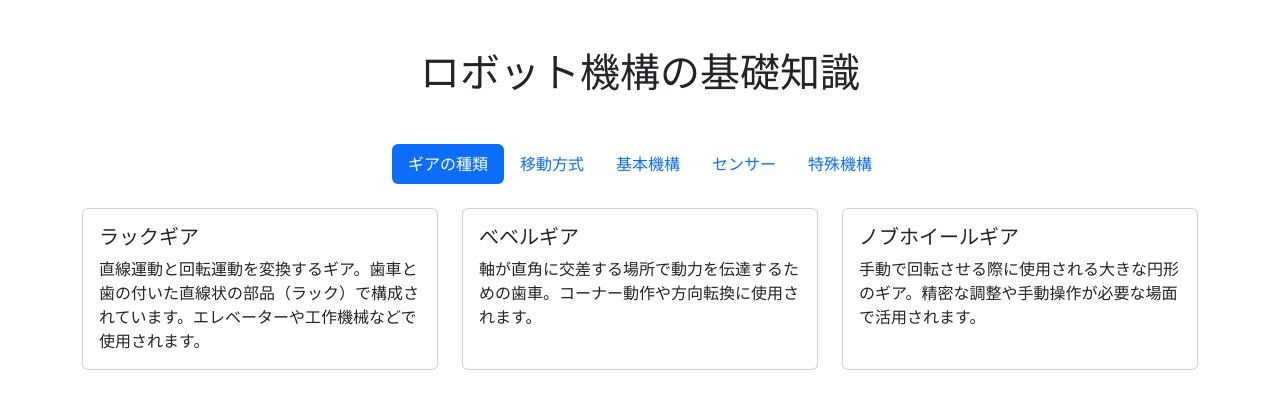
After one commit to Retr0413/DaoTextPage, a Flask app: template templates/mechanism.html in a window 1280 px wide. The commit adds this page. Shown: the top 417 px of the page. Run offline with Flask 3, Linux system fonts and the light colour scheme; the template is opened without the code that fills it, so the values that code supplies are empty; some libraries are stand-ins or nearby versions.

Commit message:
機構による絞り込みシステムのボタンを折り畳み式に変えた。機構を説明するデモのテキストページを作成した。次はルーティングを引く。

```diff
--- /dev/null
+++ b/templates/mechanism.html
@@ -0,0 +1,199 @@
+<!DOCTYPE html>
+<html lang="ja">
+<head>
+    <meta charset="UTF-8">
+    <meta name="viewport" content="width=device-width, initial-scale=1.0">
+    <title>ロボット機構の基礎知識</title>
+    <link href="https://cdnjs.cloudflare.com/ajax/libs/bootstrap/5.3.2/css/bootstrap.min.css" rel="stylesheet">
+    <style>
+        .mechanism-card {
+            transition: transform 0.2s;
+        }
+        .mechanism-card:hover {
+            transform: translateY(-5px);
+            box-shadow: 0 4px 8px rgba(0,0,0,0.1);
+        }
+        .nav-pills .nav-link.active {
+            background-color: #0d6efd;
+        }
+        .category-content {
+            display: none;
+        }
+        .category-content.active {
+            display: block;
+        }
+    </style>
+</head>
+<body>
+    <div class="container py-5">
+        <h1 class="text-center mb-5">ロボット機構の基礎知識</h1>
+
+        <ul class="nav nav-pills mb-4 justify-content-center" id="mechanismTabs">
+            <li class="nav-item">
+                <a class="nav-link active" data-bs-toggle="pill" href="#gears">ギアの種類</a>
+            </li>
+            <li class="nav-item">
+                <a class="nav-link" data-bs-toggle="pill" href="#movement">移動方式</a>
+            </li>
+            <li class="nav-item">
+                <a class="nav-link" data-bs-toggle="pill" href="#mechanisms">基本機構</a>
+            </li>
+            <li class="nav-item">
+                <a class="nav-link" data-bs-toggle="pill" href="#sensors">センサー</a>
+            </li>
+            <li class="nav-item">
+                <a class="nav-link" data-bs-toggle="pill" href="#special">特殊機構</a>
+            </li>
+        </ul>
+
+        <div class="tab-content">
+            <div class="tab-pane fade show active" id="gears">
+                <div class="row g-4">
+                    <div class="col-md-4">
+                        <div class="card h-100 mechanism-card">
+                            <div class="card-body">
+                                <h5 class="card-title">ラックギア</h5>
+                                <p class="card-text">直線運動と回転運動を変換するギア。歯車と歯の付いた直線状の部品（ラック）で構成されています。エレベーターや工作機械などで使用されます。</p>
+                            </div>
+                        </div>
+                    </div>
+                    <div class="col-md-4">
+                        <div class="card h-100 mechanism-card">
+                            <div class="card-body">
+                                <h5 class="card-title">べベルギア</h5>
+                                <p class="card-text">軸が直角に交差する場所で動力を伝達するための歯車。コーナー動作や方向転換に使用されます。</p>
+                            </div>
+                        </div>
+                    </div>
+                    <div class="col-md-4">
+                        <div class="card h-100 mechanism-card">
+                            <div class="card-body">
+                                <h5 class="card-title">ノブホイールギア</h5>
+                                <p class="card-text">手動で回転させる際に使用される大きな円形のギア。精密な調整や手動操作が必要な場面で活用されます。</p>
+                            </div>
+                        </div>
+                    </div>
+                </div>
+            </div>
+
+            <div class="tab-pane fade" id="movement">
+                <div class="row g-4">
+                    <div class="col-md-6">
+                        <div class="card h-100 mechanism-card">
+                            <div class="card-body">
+                                <h5 class="card-title">歩行</h5>
+                                <p class="card-text">二足歩行や多脚歩行など、脚を使って移動する方式。不整地での移動に適していますが、制御が複雑です。</p>
+                            </div>
+                        </div>
+                    </div>
+                    <div class="col-md-6">
+                        <div class="card h-100 mechanism-card">
+                            <div class="card-body">
+                                <h5 class="card-title">走る</h5>
+                                <p class="card-text">高速な二足移動方式。モーメントと慣性を利用し、瞬間的に両足が地面から離れる状態を作ります。</p>
+                            </div>
+                        </div>
+                    </div>
+                    <div class="col-md-6">
+                        <div class="card h-100 mechanism-card">
+                            <div class="card-body">
+                                <h5 class="card-title">すり足</h5>
+                                <p class="card-text">足を地面から大きく離さずに移動する方式。安定性が高く、重心移動が少なくて済みます。</p>
+                            </div>
+                        </div>
+                    </div>
+                    <div class="col-md-6">
+                        <div class="card h-100 mechanism-card">
+                            <div class="card-body">
+                                <h5 class="card-title">重心移動</h5>
+                                <p class="card-text">体の重心を意図的に移動させることで、バランスを取りながら動作を行う技術です。</p>
+                            </div>
+                        </div>
+                    </div>
+                </div>
+            </div>
+
+            <div class="tab-pane fade" id="mechanisms">
+                <div class="row g-4">
+                    <div class="col-md-6">
+                        <div class="card h-100 mechanism-card">
+                            <div class="card-body">
+                                <h5 class="card-title">リンク機構</h5>
+                                <p class="card-text">複数の棒状の部品を連結させて動きを伝達する機構。複雑な動きを実現できます。</p>
+                            </div>
+                        </div>
+                    </div>
+                    <div class="col-md-6">
+                        <div class="card h-100 mechanism-card">
+                            <div class="card-body">
+                                <h5 class="card-title">昇降機構</h5>
+                                <p class="card-text">垂直方向の動きを実現する機構。エレベーターのような上下動作に使用されます。</p>
+                            </div>
+                        </div>
+                    </div>
+                </div>
+            </div>
+
+            <div class="tab-pane fade" id="sensors">
+                <div class="row g-4">
+                    <div class="col-md-12">
+                        <div class="card h-100 mechanism-card">
+                            <div class="card-body">
+                                <h5 class="card-title">カラーセンサー</h5>
+                                <p class="card-text">物体の色を検知するセンサー。ライントレースや物体の識別に使用されます。</p>
+                            </div>
+                        </div>
+                    </div>
+                </div>
+            </div>
+
+            <div class="tab-pane fade" id="special">
+                <div class="row g-4">
+                    <div class="col-md-4">
+                        <div class="card h-100 mechanism-card">
+                            <div class="card-body">
+                                <h5 class="card-title">回転する台</h5>
+                                <p class="card-text">水平面で回転する機構。展示や方向転換に使用されます。</p>
+                            </div>
+                        </div>
+                    </div>
+                    <div class="col-md-4">
+                        <div class="card h-100 mechanism-card">
+                            <div class="card-body">
+                                <h5 class="card-title">ラチェット</h5>
+                                <p class="card-text">一方向にのみ回転を許可する機構。逆転防止に使用されます。</p>
+                            </div>
+                        </div>
+                    </div>
+                    <div class="col-md-4">
+                        <div class="card h-100 mechanism-card">
+                            <div class="card-body">
+                                <h5 class="card-title">ライントレース</h5>
+                                <p class="card-text">地面に引かれたラインに沿って自動で進む機能。センサーとモーターの制御で実現します。</p>
+                            </div>
+                        </div>
+                    </div>
+                    <div class="col-md-6">
+                        <div class="card h-100 mechanism-card">
+                            <div class="card-body">
+                                <h5 class="card-title">ターンテーブル</h5>
+                                <p class="card-text">水平面での回転台。物体の方向転換や展示に使用されます。</p>
+                            </div>
+                        </div>
+                    </div>
+                    <div class="col-md-6">
+                        <div class="card h-100 mechanism-card">
+                            <div class="card-body">
+                                <h5 class="card-title">クローラー</h5>
+                                <p class="card-text">無限軌道を使用した移動機構。不整地での移動に適しています。</p>
+                            </div>
+                        </div>
+                    </div>
+                </div>
+            </div>
+        </div>
+    </div>
+
+    <script src="https://cdnjs.cloudflare.com/ajax/libs/bootstrap/5.3.2/js/bootstrap.bundle.min.js"></script>
+</body>
+</html>
```
Also changed, not shown: templates/index.html (+31 -9 lines).
